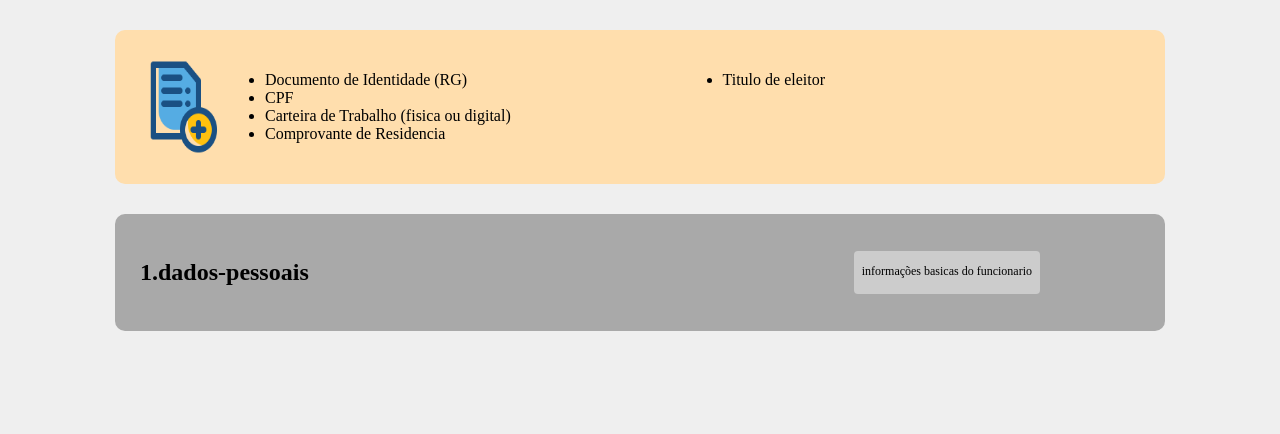
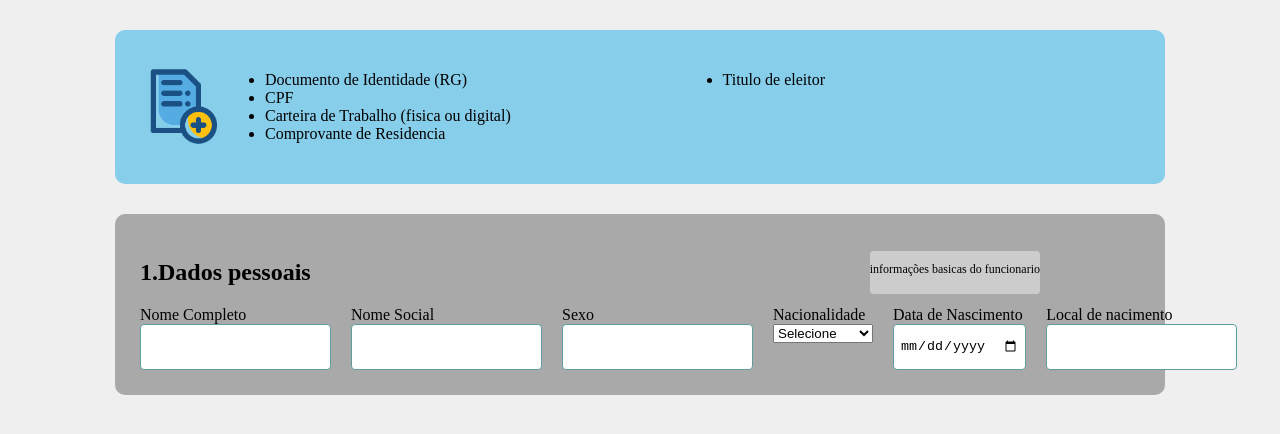
Before and after one commit to jaquin377/ficha-cadrastro, a plain HTML site: page index.html in a window 1280 px wide. Shown: the part 222-656 px from the top of the page. Drawn offline with Linux system fonts and the light colour scheme.

Commit message:
agora é eu e eu

```diff
--- a/index.html
+++ b/index.html
@@ -18,9 +18,10 @@
     </div>
 
     <div class="documentos-necessarios">
-        <div class="imagem-documentos"></div>
-        <img src="imagens/registro.png">
-        <div class="dados-left">
+        <div class="imagem-documentos">
+            <img src="imagens/registro.png">
+        </div>
+    <div class="dados-left">
             <ul>
                 <li>Documento de Identidade (RG)</li>
                 <li>CPF</li>
@@ -35,13 +36,43 @@
         </div>
     </div>
 
-
-
     <div class="dados-pessoais">
         <div class="informacao-funcionario">
-            <h2>1.dados-pessoais</h2>
-        <p>informações basicas do funcionario</p>
+            <h2>1.Dados pessoais</h2>
+            <p>informações basicas do funcionario</p>
         </div>
-<div>
+
+        <div class="linha">
+            <div class="grande">
+                <label>Nome Completo</label>
+                <input type="text">
+            </div>
+            <div class="medio">
+                <label>Nome Social</label>
+                <input type="text">
+            </div>
+            <div class="medio">
+                <label>Sexo</label>
+                <input type="text">
+            </div>
+             <div class="input-group">
+                <label for="nacionalidade">Nacionalidade</label>
+                <select id="nacionalidade" required>
+                    <option value="" disabled selected>Selecione</option>
+                    <option value="brasileira">Brasileiro(a)</option>
+                    <option value="portuguesa">Português(a)</option>
+                    <option value="outra">Outro(a)</option>
+                </select>
+            </div>
+             <div class="input-group">
+                <label for="nascimento">Data de Nascimento</label>
+                <input type="date" id="nascimento" required>
+            </div>
+            <div class="grande">
+                <label>Local de nacimento</label>
+                <input type="text">
+            </div>
+        </div>
+    </div>
 </body>
 </html>
--- a/style.css
+++ b/style.css
@@ -7,7 +7,7 @@ body{
 .topo{
     display: flex;
     width: 1000px;
-    background-color: #0000ff;
+    background-color: #0000FF;
     border-radius: 10px;
     margin: auto;
     margin-top: 40px;
@@ -16,7 +16,7 @@ body{
 }
 
 .topo img{
-    width: 50px;
+    width: 100px;
 }
 
 .image {
@@ -37,15 +37,23 @@ body{
     display: flex;
     width: 1000px;
     margin: auto;
-    background-color: #ffdead;
+    background-color: #87CEEB;
     padding: 25px;
     margin-top: 30px;
     border-radius: 10px;
 }
 
 .imagem-documentos {
-    flex: 1;
+    flex: 0;
+    display: flex;
+    justify-content: center;
+    align-items: center;
 }
+
+.imagem-documentos img{
+    width: 85px;
+}
+
 
 .dados-left {
     flex: 2px;
@@ -53,24 +61,6 @@ body{
 
 .dados-right {
     flex: 2px;
-}
-
-.imagem-documentos img {
-    flex: 0;
-    display: flex;
-    justify-content: center;
-    align-items: center;
-}
-
-.documentos-necessarios img {
-    width: 85px;
-}
-.dados-left {
-    flex: 2000px;
-}
-
-.dados-right {
-    flex: 2000px;
 }
 
 .dados-pessoais {
@@ -81,6 +71,7 @@ body{
     background-color: #A9A9A9;
     border-radius: 10px;
     margin-top: 30px;
+    flex-direction: column;
 }
 
 .informacao-funcionario {
@@ -92,8 +83,45 @@ body{
 .informacao-funcionario p {
     background-color: #ccc;
     line-height: 3;
-    padding-left: 4px;
-    padding: 2px 8px 2px 8px;
+    padding-left: 20px 8px 2px 8px;
     font-size: 12px;
     border-radius: 4px;
 }
+
+.pequeno {
+    flex: 1;
+    display: flex;
+    flex-direction: column;
+}
+
+.medio {
+    flex: 2;
+    display: flex;
+    flex-direction: column;
+}
+
+.grande{
+    flex: 3;
+    display: flex;
+    flex-direction: column;
+}
+
+.extra{
+    flex: 6;
+    display: flex;
+    flex-direction: column;
+}
+
+.linha {
+    display: flex;
+    width: 950px;
+    gap: 20px;
+}
+
+input {
+    height: 32px;
+    border: solid 1px cadetblue;
+    border-radius: 4px;
+    outline: none;
+    padding: 6px;
+}
```
